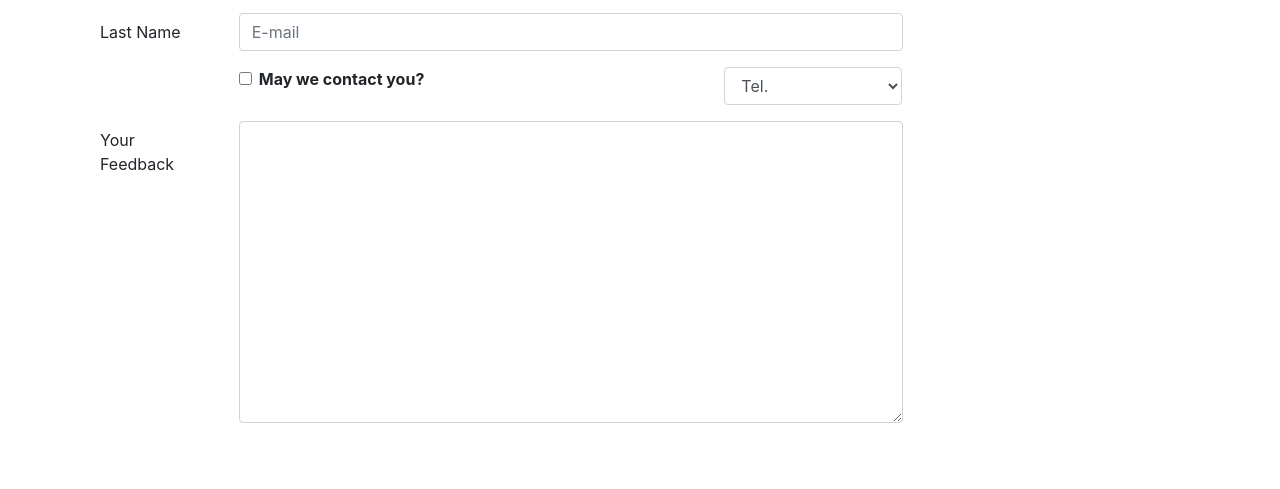
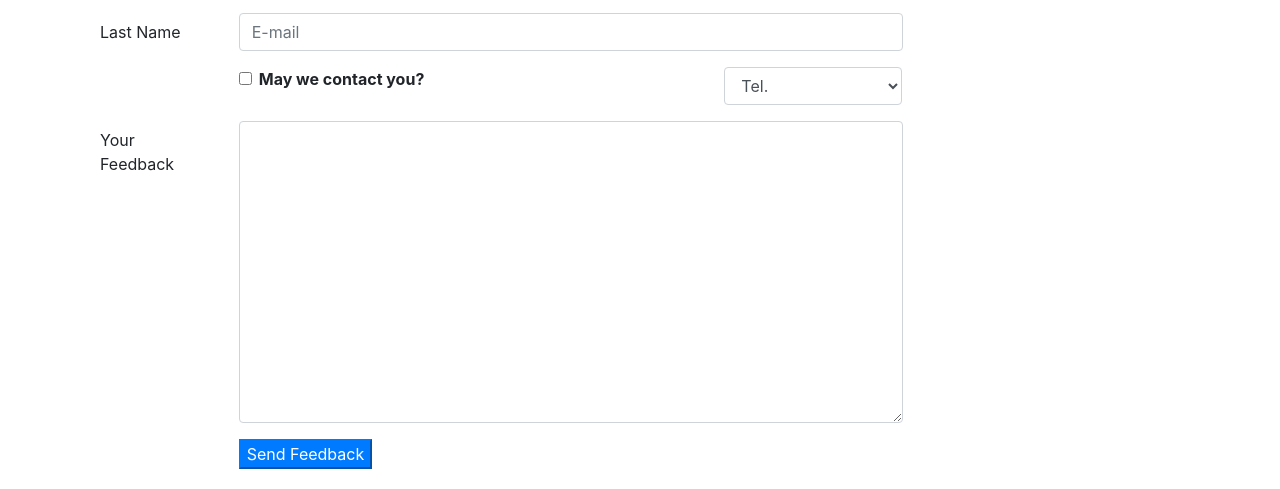
Before and after one commit to bushki/bootstrap4, a website: page contactus.html in a window 1280 px wide. Shown: the part 1129-1618 px from the top of the page. Drawn offline with nearby package versions, Linux system fonts and the light colour scheme.

Commit message:
Added form submit button

```diff
--- a/contactus.html
+++ b/contactus.html
@@ -147,6 +147,15 @@
                             <textarea class="form-control" id="feedback" name="feedback" rows="12">
                             </textarea>
                         </div>
+                    </div>
+                    <div class="form-group row">
+                        <div class="offset-md-2 col-md-10">
+                            <button type="submit" class="btn-primary">
+                                Send Feedback
+                            </button>
+                        </div>
+
+                    </div>
                 </form>
             </div>
             <div class="col-12 col-md">
```
